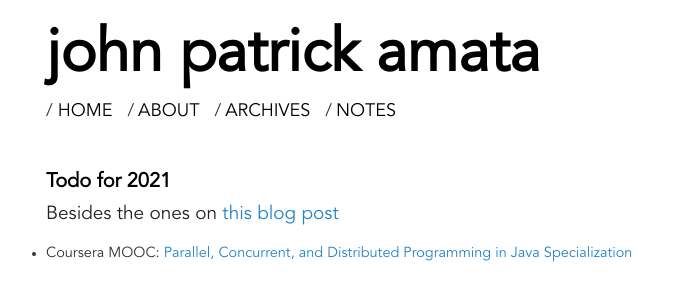
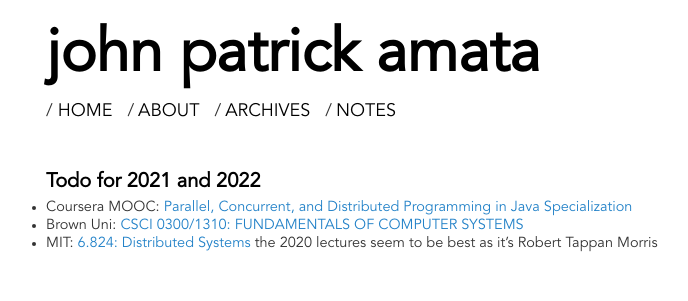
Before and after one commit to jpamata/jpamata.github.io, a Jekyll site: the page built from todo.md, in a window 1280 px wide. Shown: the top 301 px of the page, without its empty margins (210-898 px from the left). Built offline with Jekyll 4.4.1, drawn with Linux system fonts in a browser that asks for light colours.

Commit message:
Update todo.md

```diff
--- a/todo.md
+++ b/todo.md
@@ -1,11 +1,11 @@
 ---
 layout: default
-title: Things to do for 2021
+title: Things to do for 2021-2022
 ---
 
-## Todo for 2021
-
-Besides the ones on [this blog post](https://johnamata.com/articles/2021/01/02/goals-2021.html)
+## Todo for 2021 and 2022
 
 - Coursera MOOC: [Parallel, Concurrent, and Distributed Programming in Java Specialization
 ](https://www.coursera.org/specializations/pcdp)
+- Brown Uni: [CSCI 0300/1310: FUNDAMENTALS OF COMPUTER SYSTEMS](http://cs.brown.edu/courses/csci0300/2021/index.html)
+- MIT: [6.824: Distributed Systems](https://pdos.csail.mit.edu/6.824/) the 2020 lectures seem to be best as it's Robert Tappan Morris
```
